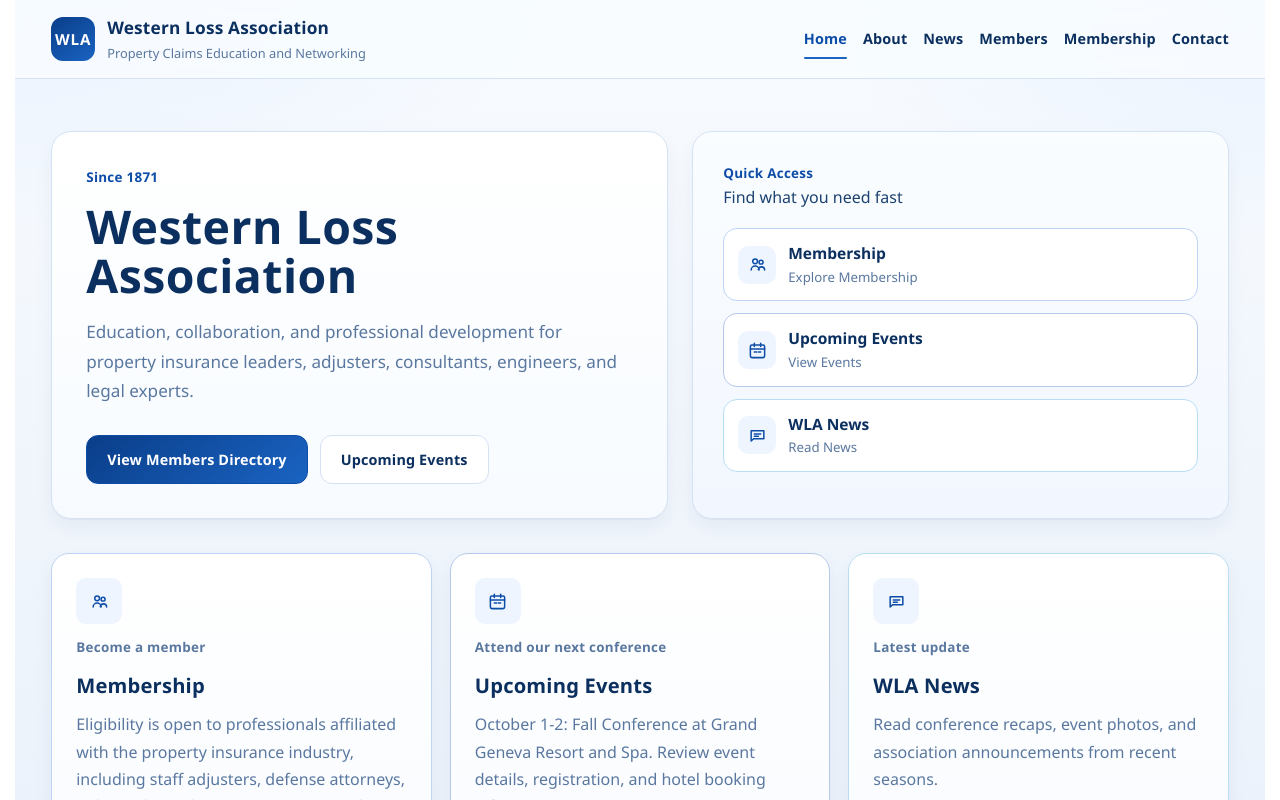
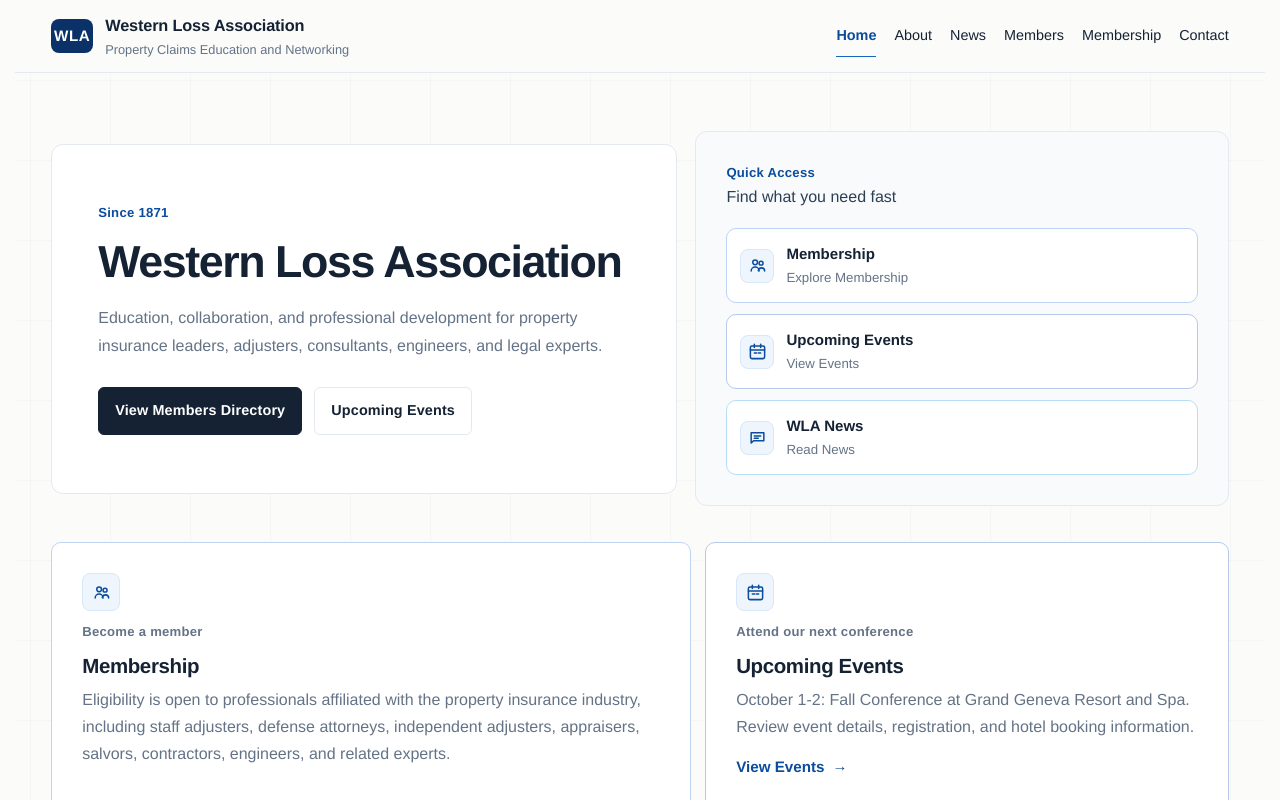
Before and after one commit to griswall/western-loss, a Next.js app: page / in a window 1280 px wide. Shown: the top 800 px of the page. Built offline with nearby package versions, Linux system fonts and the light colour scheme; no server answers.

Commit message:
Refine site with minimalist visual system

```diff
--- a/src/app/globals.css
+++ b/src/app/globals.css
@@ -1,24 +1,29 @@
 @import "tailwindcss";
 
 :root {
-  --font-body: "Suisse Int'l", "Avenir Next", "Segoe UI", "Helvetica Neue", sans-serif;
-  --font-head: "Suisse Int'l", "Avenir Next", "Segoe UI", "Helvetica Neue", sans-serif;
+  --font-body: "Avenir Next", "Helvetica Neue", "Segoe UI", sans-serif;
+  --font-head: "Avenir Next", "Helvetica Neue", "Segoe UI", sans-serif;
 
-  --bg-0: #f8fbff;
-  --bg-1: #eef4fb;
-  --bg-2: #e6effb;
-  --ink-strong: #0b2f5f;
-  --ink: #1d426f;
-  --ink-muted: #5a789f;
-  --ink-soft: #6e88ab;
-  --line: #d5e2f3;
+  --bg-0: #fbfbfa;
+  --bg-1: #f5f6f7;
+  --bg-2: #eef2f6;
+  --ink-strong: #152233;
+  --ink: #2d3f55;
+  --ink-muted: #647386;
+  --ink-soft: #8994a3;
+  --line: #e4e9ef;
+  --line-strong: #cbd5e0;
 
-  --brand-800: #0a3e89;
-  --brand-700: #0d4da8;
-  --brand-600: #1a63c2;
-  --brand-500: #3380d9;
+  --brand-800: #0a3268;
+  --brand-700: #0b4c9c;
+  --brand-600: #1765bd;
+  --brand-500: #3d7fc7;
   --card: #ffffff;
-  --shadow: 0 1px 0 rgba(8, 43, 95, 0.04), 0 8px 18px rgba(8, 43, 95, 0.05);
+  --surface: #ffffff;
+  --radius-lg: 12px;
+  --radius-md: 10px;
+  --shadow: none;
+  --shadow-soft: none;
 }
 
 * {
@@ -40,10 +45,11 @@
   font-family: var(--font-body), sans-serif;
   color: var(--ink);
   background:
-    radial-gradient(circle at 12% 0%, #e7f0ff 0%, rgba(231, 240, 255, 0) 35%),
-    radial-gradient(circle at 88% 8%, #e9f3ff 0%, rgba(233, 243, 255, 0) 38%),
-    linear-gradient(180deg, var(--bg-0), var(--bg-1));
-  line-height: 1.64;
+    linear-gradient(90deg, rgba(21, 34, 51, 0.025) 1px, transparent 1px),
+    linear-gradient(180deg, rgba(21, 34, 51, 0.025) 1px, transparent 1px),
+    var(--bg-0);
+  background-size: 80px 80px, 80px 80px, auto;
+  line-height: 1.66;
   -webkit-font-smoothing: antialiased;
   text-rendering: optimizeLegibility;
   overflow-x: clip;
@@ -51,14 +57,12 @@
 
 a {
   color: var(--brand-700);
+  transition: color 180ms ease, border-color 180ms ease, background-color 180ms ease, transform 180ms ease;
 }
 
 .site-bg {
-  min-height: 100vh;
-  background:
-    radial-gradient(980px 540px at 0% -8%, rgba(151, 196, 255, 0.18), rgba(151, 196, 255, 0) 60%),
-    radial-gradient(760px 420px at 100% 0%, rgba(156, 201, 255, 0.14), rgba(156, 201, 255, 0) 58%),
-    linear-gradient(180deg, var(--bg-0), var(--bg-1) 54%, var(--bg-2) 100%);
+  min-height: 100dvh;
+  background: transparent;
 }
 
 .container {
@@ -70,13 +74,14 @@
   position: sticky;
   top: 0;
   z-index: 40;
-  background: rgba(248, 252, 255, 0.9);
+  background: rgba(251, 251, 250, 0.88);
   border-bottom: 1px solid var(--line);
-  backdrop-filter: blur(10px);
+  box-shadow: none;
+  backdrop-filter: blur(12px);
 }
 
 .header-row {
-  min-height: 78px;
+  min-height: 72px;
   display: flex;
   align-items: center;
   justify-content: space-between;
@@ -93,26 +98,27 @@
 }
 
 .brand-mark {
-  width: 44px;
-  height: 44px;
-  border-radius: 12px;
+  width: 42px;
+  height: 34px;
+  border-radius: 8px;
   display: grid;
   place-items: center;
   font-family: var(--font-head), sans-serif;
   font-size: 0.95rem;
-  font-weight: 700;
-  letter-spacing: 0.06em;
+  font-weight: 720;
+  letter-spacing: 0.04em;
   color: #fff;
-  background: linear-gradient(145deg, var(--brand-800), var(--brand-600));
+  background: var(--brand-800);
+  box-shadow: none;
 }
 
 .brand strong {
   display: block;
   font-family: var(--font-head), sans-serif;
-  font-weight: 700;
-  letter-spacing: 0.01em;
+  font-weight: 680;
+  letter-spacing: -0.01em;
   text-transform: none;
-  font-size: 1.08rem;
+  font-size: 1.02rem;
   color: var(--ink-strong);
 }
 
@@ -125,7 +131,7 @@
 .top-nav {
   display: flex;
   align-items: center;
-  gap: 16px;
+  gap: 18px;
   flex-wrap: nowrap;
   overflow: visible;
   justify-content: flex-end;
@@ -137,8 +143,8 @@
   text-decoration: none;
   color: var(--ink-strong);
   font-family: var(--font-head), sans-serif;
-  font-weight: 600;
-  letter-spacing: 0.01em;
+  font-weight: 560;
+  letter-spacing: 0;
   text-transform: none;
   font-size: 0.9rem;
   padding: 6px 0;
@@ -152,9 +158,9 @@
   position: absolute;
   left: 0;
   right: 0;
-  bottom: -2px;
-  height: 2px;
-  border-radius: 999px;
+  bottom: -3px;
+  height: 1px;
+  border-radius: 0;
   background: var(--brand-600);
   transform: scaleX(0.25);
   transform-origin: left center;
@@ -163,12 +169,13 @@
 }
 
 .top-nav-link:hover {
-  color: var(--ink-strong);
+  color: var(--brand-700);
+  transform: none;
 }
 
 .top-nav-link-active {
   color: var(--brand-700);
-  font-weight: 700;
+  font-weight: 680;
 }
 
 .top-nav-link-active::after {
@@ -188,43 +195,47 @@
 }
 
 .page-main {
-  padding-bottom: 70px;
+  padding-bottom: 76px;
 }
 
 .landing-hero {
-  padding: 52px 0 34px;
+  padding: 58px 0 36px;
 }
 
 .landing-grid {
   display: grid;
-  grid-template-columns: 1.15fr 1fr;
-  gap: 24px;
-  align-items: stretch;
+  grid-template-columns: minmax(0, 1.08fr) minmax(320px, 0.92fr);
+  gap: 18px;
+  align-items: center;
 }
 
 .landing-copy,
 .landing-panel {
   border: 1px solid var(--line);
-  border-radius: 20px;
+  border-radius: var(--radius-lg);
   background: var(--card);
   box-shadow: var(--shadow);
 }
 
 .landing-copy {
-  padding: 34px;
-  background: linear-gradient(180deg, #ffffff, #f7fbff);
+  min-height: 350px;
+  padding: clamp(30px, 4vw, 46px);
+  display: flex;
+  flex-direction: column;
+  justify-content: center;
+  background: var(--card);
 }
 
 .landing-panel {
-  padding: 30px;
-  background: linear-gradient(180deg, #fafdff, #f2f7ff);
+  padding: clamp(22px, 3vw, 30px);
+  background: #f9fafb;
 }
 
 .eyebrow {
   margin: 0;
   font-family: var(--font-head), sans-serif;
-  font-size: 0.84rem;
-  font-weight: 650;
+  font-size: 0.82rem;
+  font-weight: 640;
   letter-spacing: 0.02em;
   text-transform: none;
   color: var(--brand-700);
@@ -235,22 +246,24 @@
   margin: 14px 0 0;
   color: var(--ink-strong);
   font-family: var(--font-head), sans-serif;
-  font-weight: 700;
-  letter-spacing: 0.01em;
+  font-weight: 640;
+  letter-spacing: -0.032em;
   text-transform: none;
-  font-size: clamp(1.9rem, 4.2vw, 2.9rem);
-  line-height: 1.05;
+  font-size: clamp(1.9rem, 3.5vw, 2.85rem);
+  line-height: 1.04;
+  text-wrap: balance;
 }
 
 .landing-copy > p:not(.eyebrow) {
-  margin: 18px 0 0;
-  font-size: 1.07rem;
-  line-height: 1.7;
+  margin: 20px 0 0;
+  max-width: 62ch;
+  font-size: clamp(1rem, 1.2vw, 1.1rem);
+  line-height: 1.72;
   color: var(--ink-muted);
 }
 
 .hero-actions {
-  margin-top: 30px;
+  margin-top: 28px;
   display: flex;
   flex-wrap: wrap;
   gap: 12px;
@@ -261,26 +274,46 @@
   display: inline-flex;
   align-items: center;
   justify-content: center;
-  border-radius: 12px;
+  border-radius: 6px;
   text-decoration: none;
   font-family: var(--font-head), sans-serif;
-  font-weight: 650;
+  font-weight: 620;
   letter-spacing: 0.01em;
   text-transform: none;
   font-size: 0.9rem;
-  padding: 12px 20px;
+  padding: 11px 16px;
+  transition: transform 180ms cubic-bezier(0.16, 1, 0.3, 1), box-shadow 180ms ease, border-color 180ms ease;
 }
 
 .button-primary {
-  border: 1px solid var(--brand-700);
-  background: linear-gradient(140deg, var(--brand-800), var(--brand-600));
+  border: 1px solid var(--ink-strong);
+  background: var(--ink-strong);
   color: #fff;
+  box-shadow: none;
 }
 
 .button-secondary {
   border: 1px solid var(--line);
   color: var(--ink-strong);
   background: #fff;
+}
+
+.button-primary:hover,
+.button-secondary:hover {
+  transform: none;
+}
+
+.button-primary:hover {
+  background: #263241;
+}
+
+.button-primary:active,
+.button-secondary:active,
+.quick-link:active,
+.home-card:active,
+.pagination-link:active,
+.album-launch:active {
+  transform: scale(0.98);
 }
 
 .card-link {
@@ -290,7 +323,7 @@
   margin-top: 8px;
   padding: 0;
   font-family: var(--font-head), sans-serif;
-  font-weight: 600;
+  font-weight: 620;
   font-size: 0.95rem;
   text-decoration: none;
   color: var(--brand-700);
@@ -304,7 +337,7 @@
 .quick-link-grid {
   margin-top: 18px;
   display: grid;
-  gap: 12px;
+  gap: 11px;
 }
 
 .quick-link {
@@ -312,16 +345,24 @@
   align-items: center;
   gap: 12px;
   border: 1px solid var(--line);
-  border-radius: 14px;
+  border-radius: 10px;
   text-decoration: none;
   color: var(--ink-strong);
-  padding: 12px 14px;
+  padding: 13px;
   background: #fff;
+  box-shadow: none;
+}
+
+.quick-link:hover {
+  border-color: var(--line-strong);
+  background: #fff;
+  transform: none;
 }
 
 .quick-link strong {
   display: block;
-  font-size: 0.97rem;
+  font-size: 0.94rem;
+  font-weight: 640;
 }
 
 .quick-link small {
@@ -332,19 +373,20 @@
 
 .quick-link-icon,
 .feature-icon {
-  width: 38px;
-  height: 38px;
+  width: 34px;
+  height: 34px;
   display: grid;
   place-items: center;
-  border-radius: 10px;
-  background: #eef5ff;
+  border-radius: 8px;
+  background: #eef5fc;
   color: var(--brand-700);
+  border: 1px solid #d8e7f9;
 }
 
 .feature-icon {
-  width: 46px;
-  height: 46px;
-  margin-bottom: 12px;
+  width: 38px;
+  height: 38px;
+  margin-bottom: 10px;
 }
 
 .quick-link-icon svg,
@@ -375,34 +417,47 @@
 
 .cards-grid {
   display: grid;
-  grid-template-columns: repeat(3, minmax(0, 1fr));
-  gap: 18px;
+  grid-template-columns: minmax(0, 1.1fr) minmax(280px, 0.9fr);
+  gap: 14px;
+  align-items: stretch;
 }
 
 .home-card {
   display: flex;
   flex-direction: column;
-  border-radius: 18px;
+  min-height: 220px;
+  border-radius: var(--radius-md);
   border: 1px solid var(--line);
-  background: linear-gradient(180deg, #ffffff, #f8fbff);
-  box-shadow: var(--shadow);
+  background: var(--card);
+  box-shadow: var(--shadow-soft);
+  transition: transform 180ms cubic-bezier(0.16, 1, 0.3, 1), border-color 180ms ease, background-color 180ms ease;
+}
+
+.home-card:first-child {
+  grid-row: span 2;
+}
+
+.home-card:hover {
+  border-color: var(--line-strong);
+  transform: none;
 }
 
 .home-card > div {
   height: 100%;
   display: flex;
   flex-direction: column;
-  padding: 24px;
+  padding: clamp(22px, 3vw, 30px);
 }
 
 .home-card h2 {
-  margin: 10px 0 9px;
+  margin: 10px 0 8px;
   font-family: var(--font-head), sans-serif;
-  font-weight: 700;
+  font-weight: 640;
   color: var(--ink-strong);
   text-transform: none;
-  letter-spacing: 0.01em;
-  font-size: 1.26rem;
+  letter-spacing: -0.018em;
+  font-size: clamp(1.12rem, 1.6vw, 1.36rem);
+  line-height: 1.18;
 }
 
 .home-card p {
@@ -417,20 +472,20 @@
 }
 
 .hero-band {
-  padding: 42px 0 16px;
+  padding: 46px 0 16px;
 }
 
 .hero-copy {
   border: 1px solid var(--line);
-  border-radius: 18px;
-  background: linear-gradient(180deg, #ffffff, #f7fbff);
+  border-radius: var(--radius-lg);
+  background: #fff;
   box-shadow: var(--shadow);
-  padding: 30px;
+  padding: clamp(24px, 4vw, 34px);
 }
 
 .hero-description {
-  margin: 14px 0 0;
-  font-size: 1.06rem;
+  margin: 12px 0 0;
+  font-size: 1rem;
   line-height: 1.7;
   max-width: 70ch;
   color: var(--ink-muted);
@@ -439,9 +494,9 @@
 .content-grid-wrap {
   display: grid;
   grid-template-columns: 260px 1fr;
-  gap: 22px;
+  gap: 18px;
   align-items: flex-start;
-  margin-top: 20px;
+  margin-top: 18px;
 }
 
 .content-sidebar,
@@ -449,13 +504,13 @@
 .directory-shell,
 .directory-intro {
   border: 1px solid var(--line);
-  border-radius: 16px;
-  background: var(--card);
-  box-shadow: var(--shadow);
+  border-radius: var(--radius-md);
+  background: #fff;
+  box-shadow: var(--shadow-soft);
 }
 
 .content-sidebar {
-  padding: 18px;
+  padding: 14px;
   position: sticky;
   top: 102px;
 }
@@ -465,56 +520,58 @@
   font-family: var(--font-head), sans-serif;
   letter-spacing: 0.01em;
   text-transform: none;
-  font-size: 1.02rem;
+  font-size: 0.98rem;
   color: var(--ink-strong);
 }
 
 .sidebar-link {
   display: block;
   margin: 0;
-  padding: 10px 12px;
-  border-radius: 10px;
+  padding: 9px 10px;
+  border-radius: 6px;
   text-decoration: none;
   color: var(--ink-strong);
   font-size: 0.95rem;
 }
 
 .sidebar-link:hover {
-  background: #edf4ff;
+  background: #f3f6fa;
+  transform: none;
 }
 
 .sidebar-link-active {
-  background: #e7f1ff;
+  background: #eef5fc;
   color: var(--brand-700);
-  font-weight: 700;
+  font-weight: 640;
+  box-shadow: inset 0 0 0 1px #d8e7f5;
 }
 
 .content-card,
 .directory-intro {
-  padding: 26px;
+  padding: clamp(22px, 3vw, 30px);
 }
 
 .legacy-content {
-  font-size: 1.06rem;
-  line-height: 1.8;
-  color: #27436d;
+  font-size: 1rem;
+  line-height: 1.78;
+  color: var(--ink);
 }
 
 .legacy-content :is(h2, h3, h4) {
-  margin: 28px 0 10px;
+  margin: 26px 0 10px;
   font-family: var(--font-head), sans-serif;
-  font-weight: 700;
-  letter-spacing: 0.01em;
+  font-weight: 640;
+  letter-spacing: -0.012em;
   text-transform: none;
   color: var(--ink-strong);
 }
 
 .legacy-content h2 {
-  font-size: 1.36rem;
+  font-size: 1.22rem;
 }
 
 .legacy-content h3 {
-  font-size: 1.18rem;
+  font-size: 1.08rem;
 }
 
 .legacy-content h4 {
@@ -539,12 +596,12 @@
 }
 
 .legacy-content a {
-  font-weight: 500 !important;
+  font-weight: 560 !important;
   text-underline-offset: 2px;
 }
 
 .legacy-content strong {
-  font-weight: 600;
+  font-weight: 640;
   color: var(--ink-strong);
 }
 
@@ -576,7 +633,7 @@
 .membership-content .membership-row h3 {
   margin: 0 0 6px;
   font-family: var(--font-head), sans-serif;
-  font-size: 1.02rem;
+  font-size: 0.98rem;
   color: var(--brand-700);
 }
 
@@ -590,19 +647,26 @@
 
 .presentations-content .presentation-list {
   display: grid;
-  gap: 14px;
+  gap: 10px;
 }
 
 .presentations-content .presentation-item {
   border: 1px solid var(--line);
-  border-radius: 12px;
-  background: #f9fcff;
-  padding: 14px 15px;
+  border-radius: 8px;
+  background: #fff;
+  padding: 14px;
+  transition: border-color 180ms ease, background-color 180ms ease, transform 180ms ease;
+}
+
+.presentations-content .presentation-item:hover {
+  border-color: var(--line-strong);
+  background: #fbfcfd;
+  transform: none;
 }
 
 .presentations-content .presentation-item h3 {
   margin: 0;
-  font-size: 1.02rem;
+  font-size: 0.98rem;
   line-height: 1.4;
 }
 
@@ -618,13 +682,13 @@
 }
 
 .directory-shell {
-  margin-top: 20px;
-  padding: 22px;
+  margin-top: 18px;
+  padding: clamp(20px, 3vw, 28px);
 }
 
 .directory-toolbar {
   display: grid;
-  grid-template-columns: 1fr 320px;
+  grid-template-columns: 1fr minmax(280px, 340px);
   gap: 18px;
   align-items: end;
 }
@@ -635,7 +699,7 @@
   font-weight: 700;
   text-transform: none;
   letter-spacing: 0.01em;
-  font-size: 1.42rem;
+  font-size: 1.22rem;
   color: var(--ink-strong);
 }
 
@@ -659,12 +723,21 @@
 textarea {
   width: 100%;
   border: 1px solid var(--line);
-  border-radius: 12px;
+  border-radius: 8px;
   padding: 12px 13px;
   font-size: 1rem;
   background: #fff;
   color: var(--ink-strong);
   font-family: var(--font-body), sans-serif;
+  transition: border-color 180ms ease, box-shadow 180ms ease, background-color 180ms ease;
+}
+
+input:focus,
+textarea:focus {
+  outline: none;
+  border-color: #99badd;
+  background: #fff;
+  box-shadow: 0 0 0 3px rgba(23, 101, 189, 0.08);
 }
 
 input::placeholder,
@@ -677,20 +750,21 @@
   top: 92px;
   z-index: 30;
   margin: 20px 0;
-  padding: 11px;
+  padding: 10px;
   display: flex;
   flex-wrap: wrap;
   gap: 7px;
   border: 1px solid var(--line);
-  border-radius: 14px;
-  background: #f6faff;
+  border-radius: 10px;
+  background: rgba(251, 251, 250, 0.92);
+  backdrop-filter: blur(10px);
 }
 
 .alphabet-nav a {
   min-width: 33px;
   text-align: center;
   border: 1px solid var(--line);
-  border-radius: 9px;
+  border-radius: 6px;
   text-decoration: none;
   padding: 5px 8px;
   font-family: var(--font-head), sans-serif;
@@ -737,15 +811,22 @@
 
 .company-card {
   border: 1px solid var(--line);
-  border-radius: 12px;
+  border-radius: 8px;
   background: #fff;
   padding: 14px;
+  transition: border-color 180ms ease, transform 180ms ease, background-color 180ms ease;
+}
+
+.company-card:hover {
+  border-color: var(--line-strong);
+  background: #fbfcfd;
+  transform: none;
 }
 
 .company-card h4 {
   margin: 0 0 8px;
   font-family: var(--font-head), sans-serif;
-  font-weight: 700;
+  font-weight: 640;
   text-transform: none;
   letter-spacing: 0.02em;
   font-size: 0.96rem;
@@ -779,6 +860,7 @@
   letter-spacing: 0.05em;
   text-transform: uppercase;
   border: 1px solid var(--brand-700);
+  box-shadow: none;
 }
 
 .contact-grid {
@@ -796,30 +878,30 @@
 
 .contact-form {
   display: grid;
-  gap: 8px;
+  gap: 11px;
 }
 
 .contact-form h2,
 .content-card h2 {
   margin: 0 0 8px;
   font-family: var(--font-head), sans-serif;
-  font-weight: 700;
+  font-weight: 640;
   text-transform: none;
-  letter-spacing: 0.03em;
+  letter-spacing: -0.01em;
   color: var(--ink-strong);
 }
 
 .news-layout {
   display: grid;
   grid-template-columns: 260px 1fr;
-  gap: 22px;
+  gap: 18px;
   align-items: flex-start;
-  margin-top: 20px;
+  margin-top: 18px;
 }
 
 .news-list {
   display: grid;
-  gap: 18px;
+  gap: 14px;
 }
 
 .news-toolbar {
@@ -855,7 +937,7 @@
   height: 34px;
   padding: 0 10px;
   border: 1px solid var(--line);
-  border-radius: 9px;
+  border-radius: 6px;
   background: #fff;
   color: var(--ink-strong);
   text-decoration: none;
@@ -884,14 +966,15 @@
 
 .news-post {
   border: 1px solid var(--line);
-  border-radius: 16px;
+  border-radius: var(--radius-md);
   background: #fff;
-  padding: 24px;
+  box-shadow: var(--shadow-soft);
+  padding: clamp(20px, 3vw, 28px);
 }
 
 .news-post-header {
-  margin-bottom: 14px;
-  padding-bottom: 14px;
+  margin-bottom: 12px;
+  padding-bottom: 12px;
   border-bottom: 1px solid var(--line);
 }
 
@@ -899,18 +982,18 @@
   margin: 0;
   font-family: var(--font-head), sans-serif;
   font-size: 0.8rem;
-  font-weight: 650;
+  font-weight: 620;
   letter-spacing: 0.03em;
   text-transform: none;
   color: var(--brand-700);
 }
 
 .news-post-header h2 {
-  margin: 10px 0 0;
+  margin: 11px 0 0;
   font-family: var(--font-head), sans-serif;
-  font-size: 1.48rem;
-  font-weight: 700;
-  letter-spacing: 0.01em;
+  font-size: clamp(1.16rem, 2vw, 1.44rem);
+  font-weight: 640;
+  letter-spacing: -0.02em;
   line-height: 1.25;
   color: var(--ink-strong);
   overflow-wrap: anywhere;
@@ -918,25 +1001,25 @@
 }
 
 .news-content .legacy-content {
-  font-size: 1.07rem;
-  line-height: 1.82;
-  color: #234066;
+  font-size: 1rem;
+  line-height: 1.78;
+  color: var(--ink);
 }
 
 .news-content .legacy-content :is(h2, h3, h4) {
   margin: 28px 0 10px;
   font-family: var(--font-head), sans-serif;
-  font-weight: 700;
+  font-weight: 640;
   line-height: 1.3;
   color: var(--ink-strong);
 }
 
 .news-content .legacy-content h2 {
-  font-size: 1.34rem;
+  font-size: 1.2rem;
 }
 
 .news-content .legacy-content h3 {
-  font-size: 1.16rem;
+  font-size: 1.06rem;
 }
 
 .news-content .legacy-content p {
@@ -975,7 +1058,7 @@
 }
 
 .news-album-list {
-  margin-top: 8px;
+  margin-top: 14px;
   display: grid;
   gap: 10px;
 }
@@ -983,26 +1066,28 @@
 .album-launch {
   display: grid;
   grid-template-columns: 88px 1fr;
-  gap: 10px;
+  gap: 12px;
   align-items: center;
   border: 1px solid var(--line);
-  border-radius: 14px;
-  background: #f8fbff;
+  border-radius: 8px;
+  background: #fff;
   color: var(--ink-strong);
-  padding: 11px;
+  padding: 12px;
   text-align: left;
   cursor: pointer;
 }
 
 .album-launch:hover {
-  background: #eef5ff;
+  border-color: var(--line-strong);
+  background: #fbfcfd;
+  transform: none;
 }
 
 .album-cover {
   width: 88px;
-  height: 66px;
+  height: 64px;
   object-fit: cover;
-  border-radius: 10px;
+  border-radius: 6px;
   border: 1px solid var(--line);
 }
 
@@ -1010,7 +1095,7 @@
   display: block;
   font-family: var(--font-head), sans-serif;
   font-size: 0.93rem;
-  font-weight: 700;
+  font-weight: 640;
 }
 
 .album-launch small {
@@ -1032,7 +1117,7 @@
   position: absolute;
   inset: 0;
   border: 0;
-  background: rgba(9, 27, 58, 0.72);
+  background: rgba(8, 26, 55, 0.78);
 }
 
 .lightbox-panel {
@@ -1040,10 +1125,11 @@
   z-index: 1;
   width: min(980px, 92vw);
   max-height: 88vh;
-  border: 1px solid #9db7e3;
-  border-radius: 14px;
-  background: #f7fbff;
+  border: 1px solid rgba(190, 210, 236, 0.8);
+  border-radius: 12px;
+  background: #fbfbfa;
   padding: 44px 52px 38px;
+  box-shadow: 0 24px 58px -44px rgba(3, 23, 48, 0.72);
 }
 
 .lightbox-image {
@@ -1051,7 +1137,7 @@
   max-height: 70vh;
   object-fit: contain;
   display: block;
-  border-radius: 10px;
+  border-radius: 8px;
   background: #e8f0fc;
 }
 
@@ -1075,7 +1161,7 @@
   height: 38px;
   border: 1px solid var(--line);
   border-radius: 999px;
-  background: #fff;
+  background: rgba(255, 255, 255, 0.94);
   color: var(--ink-strong);
   font-size: 1.45rem;
   line-height: 1;
@@ -1163,9 +1249,9 @@
 .bylaws-content .legacy-content {
   max-width: 78ch;
   margin: 0 auto;
-  font-size: 1.04rem;
-  line-height: 1.8;
-  color: #213f6c;
+  font-size: 1rem;
+  line-height: 1.82;
+  color: var(--ink);
 }
 
 .bylaws-content .legacy-content p {
@@ -1173,11 +1259,12 @@
 }
 
 .bylaws-content .legacy-content h2 {
-  margin-top: 34px;
-  padding-top: 14px;
+  margin-top: 30px;
+  padding-top: 16px;
   border-top: 1px solid var(--line);
-  font-size: 1.32rem;
+  font-size: 1.22rem;
   line-height: 1.28;
+  letter-spacing: -0.018em;
 }
 
 .bylaws-content .legacy-content h2:first-child {
@@ -1194,11 +1281,11 @@
 }
 
 .bylaws-content .legacy-content ul {
-  background: #f6faff;
+  background: #fbfcfd;
   border: 1px solid var(--line);
-  border-radius: 10px;
-  padding: 10px 14px 10px 30px;
-  margin: 0 0 16px;
+  border-radius: 8px;
+  padding: 12px 16px 12px 32px;
+  margin: 0 0 18px;
 }
 
 .form-note {
@@ -1213,8 +1300,8 @@
   border: 1px solid #9fd3b2;
   background: #edf9f1;
   color: #1e5b38;
-  border-radius: 10px;
-  padding: 10px 12px;
+  border-radius: 8px;
+  padding: 11px 13px;
   font-size: 0.95rem;
   line-height: 1.45;
 }
@@ -1237,7 +1324,7 @@
 .site-footer {
   border-top: 1px solid var(--line);
   background: transparent;
-  margin-top: 56px;
+  margin-top: 54px;
   padding: 24px 0 38px;
 }
 
@@ -1265,12 +1352,20 @@
     grid-template-columns: 1fr;
   }
 
+  .home-card:first-child {
+    grid-row: auto;
+  }
+
   .content-sidebar {
     position: static;
   }
 }
 
 @media (max-width: 700px) {
+  .container {
+    width: min(100% - 32px, 1180px);
+  }
+
   .top-nav {
     gap: 10px;
     flex-wrap: wrap;
@@ -1295,6 +1390,7 @@
   .button-primary,
   .button-secondary {
     flex: 1;
+    min-width: min(100%, 210px);
   }
 
   .alphabet-nav {
@@ -1308,7 +1404,21 @@
   .directory-intro,
   .directory-shell,
   .news-post {
-    padding: 18px;
+    padding: 20px;
+    border-radius: 18px;
+  }
+
+  .landing-hero {
+    padding: 34px 0 28px;
+  }
+
+  .landing-copy {
+    min-height: auto;
+  }
+
+  .landing-copy h1,
+  .hero-copy h1 {
+    font-size: clamp(1.9rem, 10vw, 2.65rem);
   }
 
   .back-to-top {
@@ -1318,6 +1428,23 @@
 
   .lightbox-panel {
     width: 96vw;
-    padding: 40px 40px 32px;
+    padding: 42px 18px 30px;
+  }
+
+  .lightbox-arrow.left {
+    left: 8px;
+  }
+
+  .lightbox-arrow.right {
+    right: 8px;
+  }
+
+  .album-launch {
+    grid-template-columns: 78px 1fr;
+  }
+
+  .album-cover {
+    width: 78px;
+    height: 62px;
   }
 }
```
